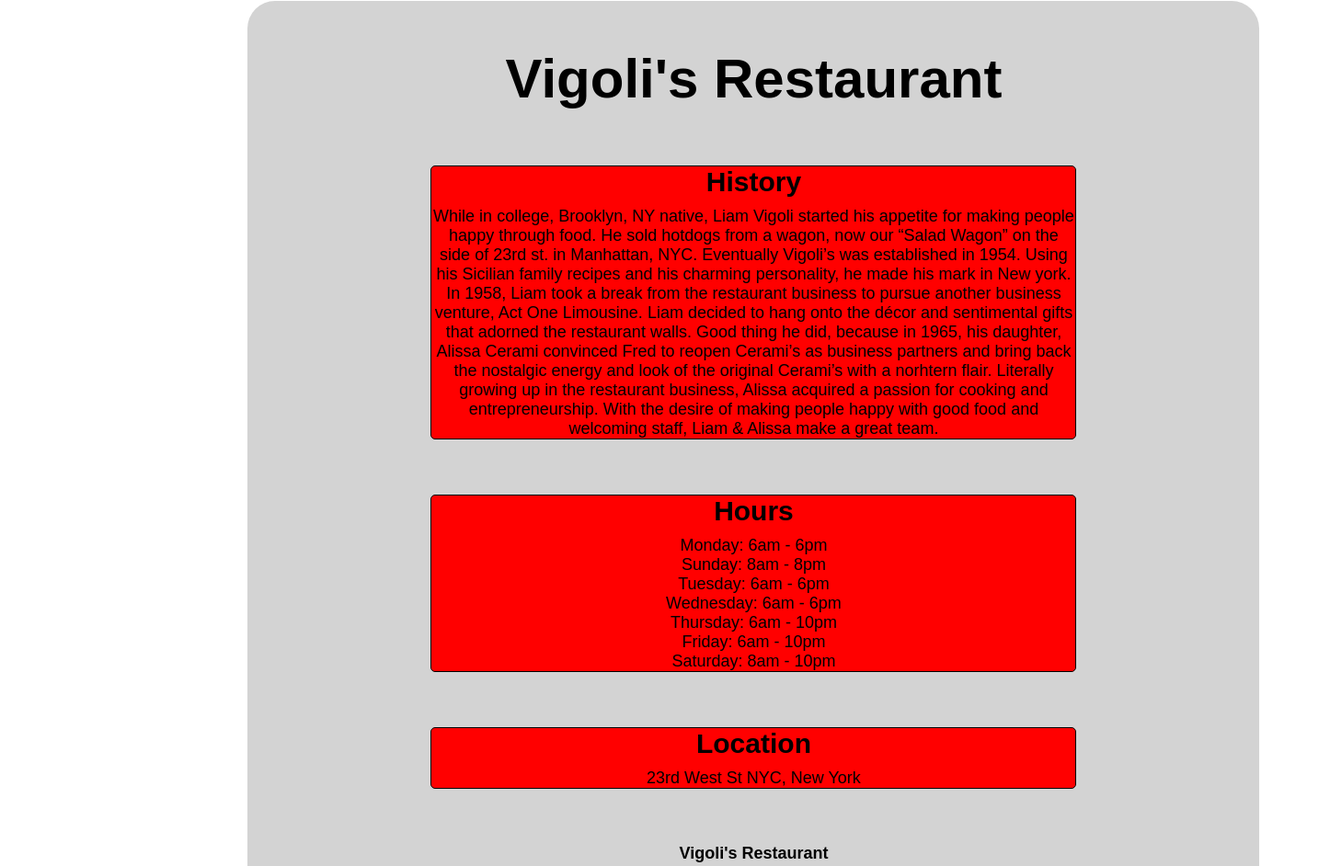
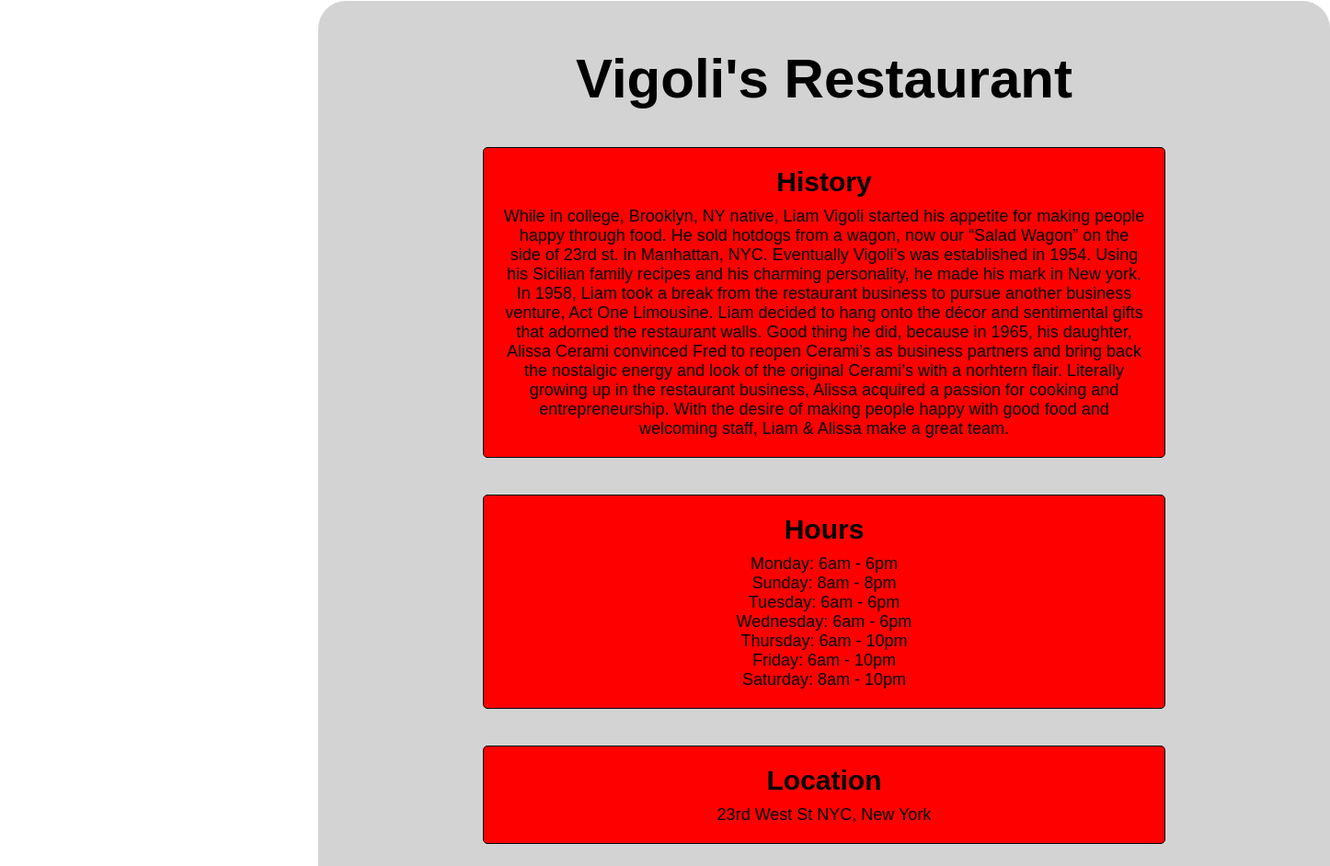
Before and after one commit to MooseCapital/RestaurantPage, a plain HTML site: page index.html in a window 1280 px wide. Shown: the part 89-1031 px from the top of the page at 92% size, 1446 px wide, since content can reach past the window. Drawn offline with Linux system fonts and the light colour scheme.

Commit message:
generate Home tab done

```diff
--- a/index.html
+++ b/index.html
@@ -14,9 +14,9 @@
     </header>
     <div id="content">
         <h1 class="title">Vigoli's Restaurant</h1>
-        <div class="1">
-            <h3 class="subheader">History</h3>
-            <p class="info">While in college, Brooklyn, NY native, Liam Vigoli started his appetite for
+        <div class="div1">
+            <h3 class="subheader1 subheader">History</h3>
+            <p class="info1">While in college, Brooklyn, NY native, Liam Vigoli started his appetite for
                 making people happy through food. He sold hotdogs from a wagon, now our “Salad
                 Wagon” on the side of 23rd st. in Manhattan, NYC. Eventually Vigoli’s was
                 established in 1954. Using his Sicilian family recipes and his charming
@@ -30,8 +30,8 @@
                 entrepreneurship. With the desire of making people happy with good food and
                 welcoming staff, Liam & Alissa make a great team.</p>
         </div>
-        <div class="2">
-            <h3 class="subheader">Hours</h3>
+        <div class="div2">
+            <h3 class="subheader2 subheader">Hours</h3>
             <p class="monday">Monday: 6am - 6pm</p>
             <p class="sunday">Sunday: 8am - 8pm</p>
             <p class="tuesday">Tuesday: 6am - 6pm</p>
@@ -40,9 +40,9 @@
             <p class="friday">Friday: 6am - 10pm</p>
             <p class="saturday">Saturday: 8am - 10pm</p>
         </div>
-        <div class="3">
-            <h3 class="subheader">Location</h3>
-            <p class="info">23rd West St NYC, New York</p>
+        <div class="div3">
+            <h3 class="subheader3 subheader">Location</h3>
+            <p class="info3">23rd West St NYC, New York</p>
         </div>
     </div>
     <footer></footer>
--- a/style.css
+++ b/style.css
@@ -10,8 +10,6 @@ body {
     padding: 0;
     min-height: 100%;
     min-width: 100%;
-    display: inline;
-
 
 }
 
@@ -31,8 +29,9 @@ footer {
 background-color: greenyellow;
 margin-top: 30px;
 width: 100vw;
-bottom: 0;
+
 height: 60px;
+
 
 }
 header button {
@@ -59,9 +58,11 @@ background-color: white;
     padding: 50px;
     justify-items: center;
     position: relative;
-    left: calc(100vw / 4.75);
-    gap: 60px;
+    gap: 40px;
     grid-template-rows: auto auto auto auto auto;
+    justify-self: center;
+
+    left: 20%;
 }
 .title {
 font-size: 60px;
@@ -72,6 +73,7 @@ background-color: red;
 width: 700px;
 border: 1px solid black;
 border-radius: 5px;
+padding: 20px;
 }
 .subheader {
 font-size: 30px;
```
